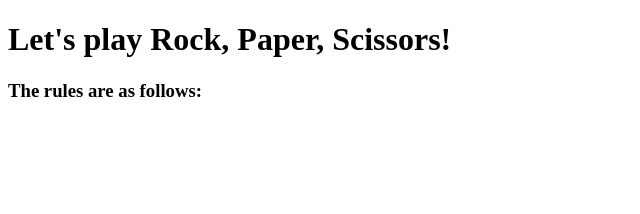
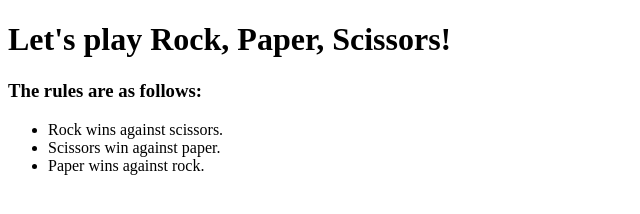
Before and after one commit to ecasey11/rock-paper-scissors, a plain HTML site: page index.html in a window 1280 px wide. Shown: the whole page, without its empty margins (0-640 px from the left). Drawn offline with Linux system fonts and the light colour scheme.

Commit message:
add rules
Add RPS rules to HTML file

```diff
--- a/index.html
+++ b/index.html
@@ -3,12 +3,17 @@
     <head>
         <title>Rock, Paper, Scissors</title>
         <script src="main.js"></script>
+        <link rel="stylesheet" href="styles.css">
     </head>
 
     <body>
         <h1>Let's play Rock, Paper, Scissors!</h1>
         <h3>The rules are as follows:</h3>
-        <ol></ol>
+        <ul>
+            <li>Rock wins against scissors.</li>
+            <li>Scissors win against paper.</li>
+            <li>Paper wins against rock.</li>
+        </ul>
     </body>
 
 </html>
```
